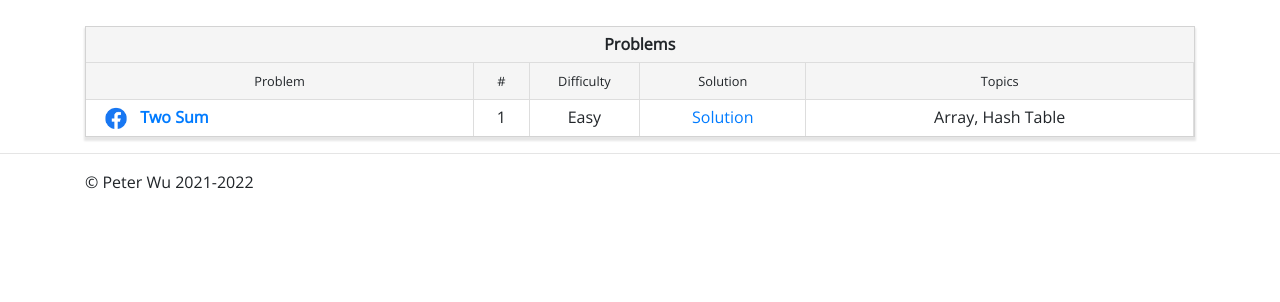
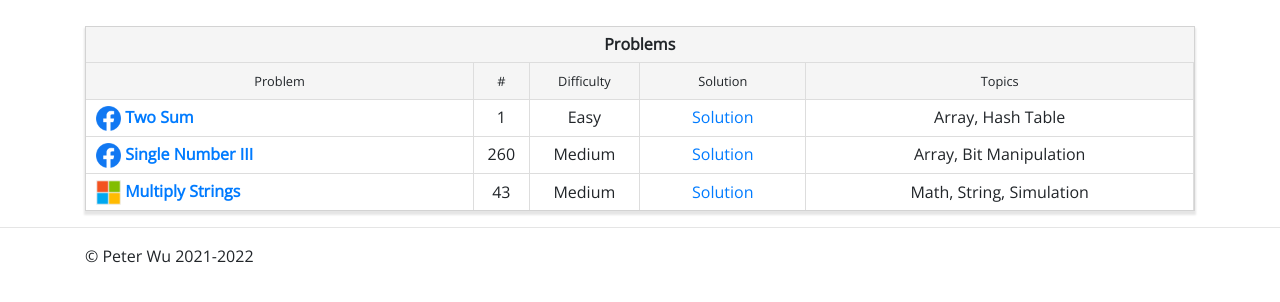
Before and after one commit to pwu97/pwu97.github.io, a Flask app: page /problems in a window 1280 px wide. Shown: the part 58-360 px from the top of the page. Run offline with Flask 2, Linux system fonts and the light colour scheme; some libraries are stand-ins or nearby versions.

Commit message:
Add LC43.

```diff
--- a/templates/problems.html
+++ b/templates/problems.html
@@ -71,6 +71,20 @@
                             <td class="text-center pad-5 width-15 bord-right-grey"><a href="https://github.com/ConcreteCS/Leetcode-Python-Solutions/blob/main/Problems/LC0001_twoSum.py">Solution</a></td>
                             <td class="text-center pad-5 width-35 bord-right-grey">Array, Hash Table</td>
                         </tr>
+                        <tr class="bord-top-grey">
+                            <td class="text-left pad-5 width-35 bord-right-grey"><a href="https://leetcode.com/problems/single-number-iii/" target="_blank"><img src="/static/images/fb_logo.png" height="25px" class="pad-left-5" /> <b>Single Number III</b></a></td>
+                            <td class="text-center pad-5 width-5 bord-right-grey">260</td>
+                            <td class="text-center pad-5 width-10 bord-right-grey">Medium</td>
+                            <td class="text-center pad-5 width-15 bord-right-grey"><a href="">Solution</a></td>
+                            <td class="text-center pad-5 width-35 bord-right-grey">Array, Bit Manipulation</td>
+                        </tr>
+                        <tr class="bord-top-grey">
+                            <td class="text-left pad-5 width-35 bord-right-grey"><a href="https://leetcode.com/problems/multiply-strings/" target="_blank"><img src="/static/images/microsoft_logo.png" height="25px" class="pad-left-5" /> <b>Multiply Strings</b></a></td>
+                            <td class="text-center pad-5 width-5 bord-right-grey">43</td>
+                            <td class="text-center pad-5 width-10 bord-right-grey">Medium</td>
+                            <td class="text-center pad-5 width-15 bord-right-grey"><a href="">Solution</a></td>
+                            <td class="text-center pad-5 width-35 bord-right-grey">Math, String, Simulation</td>
+                        </tr>
                     </tbody>
                 </table>
                 </div>
```
Also changed, not shown: problems.html (+14 -0 lines), static/images/fb_logo.png, static/images/microsoft_logo.png (added).
